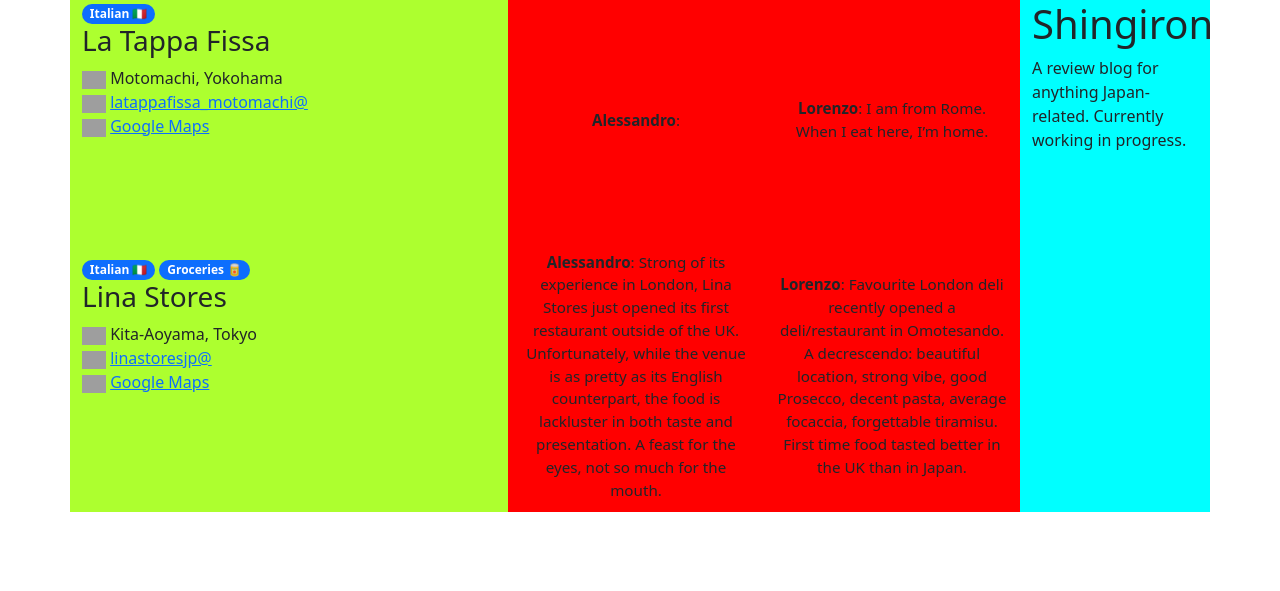
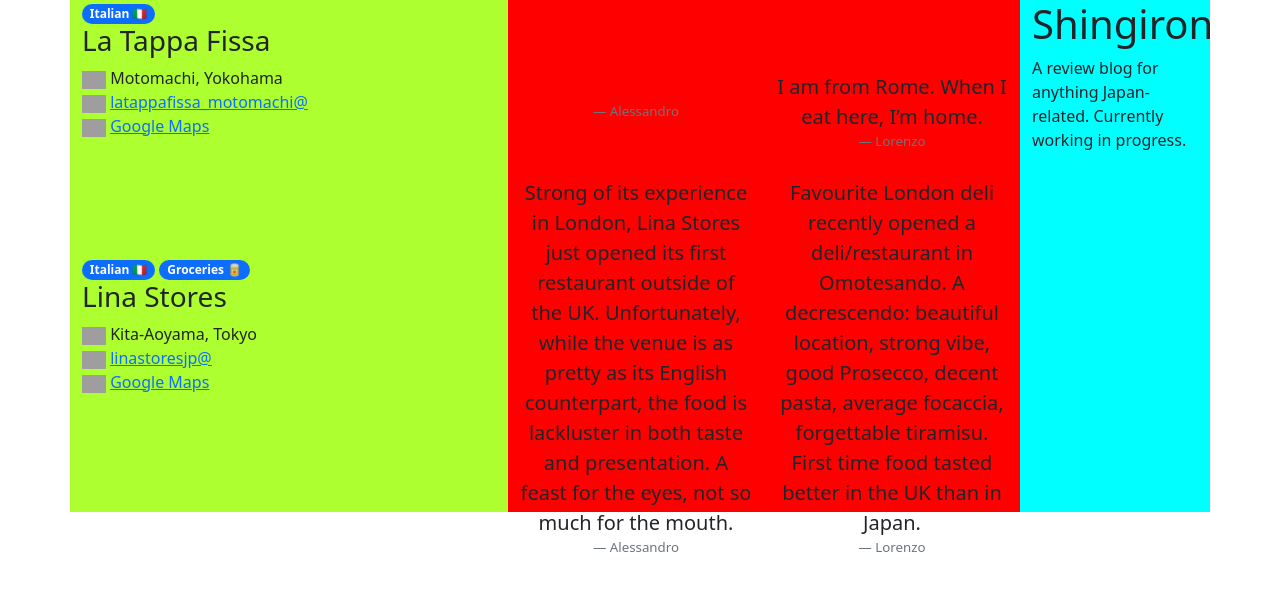
Before and after one commit to alessandrosp/shingiron, a Jekyll site: the page built from docs/index.html, in a window 1280 px wide. Shown: the top 591 px of the page. Built offline with Jekyll 4.4.1, drawn with Linux system fonts in a browser that asks for light colours; nearby versions of some CDN libraries; comment, search, counter and statistics services are not loaded; grey boxes are pictures that could not be loaded.

Commit message:
Update index.html

```diff
--- a/docs/index.html
+++ b/docs/index.html
@@ -48,7 +48,12 @@
         {% for review in place.reviews %}
           {% if review.content %}
             <div class="col d-none d-lg-block place-review">
-              <p><b>{{ review.author }}</b>: {{ review.content }}</p>
+              <figure>
+                <blockquote class="blockquote">
+                  <p>{{ review.content }}</p>
+                </blockquote>
+                <figcaption class="blockquote-footer">{{ review.author }}</figcaption>
+              </figure>
             </div>
           {% endif %}
         {% endfor %}
```
